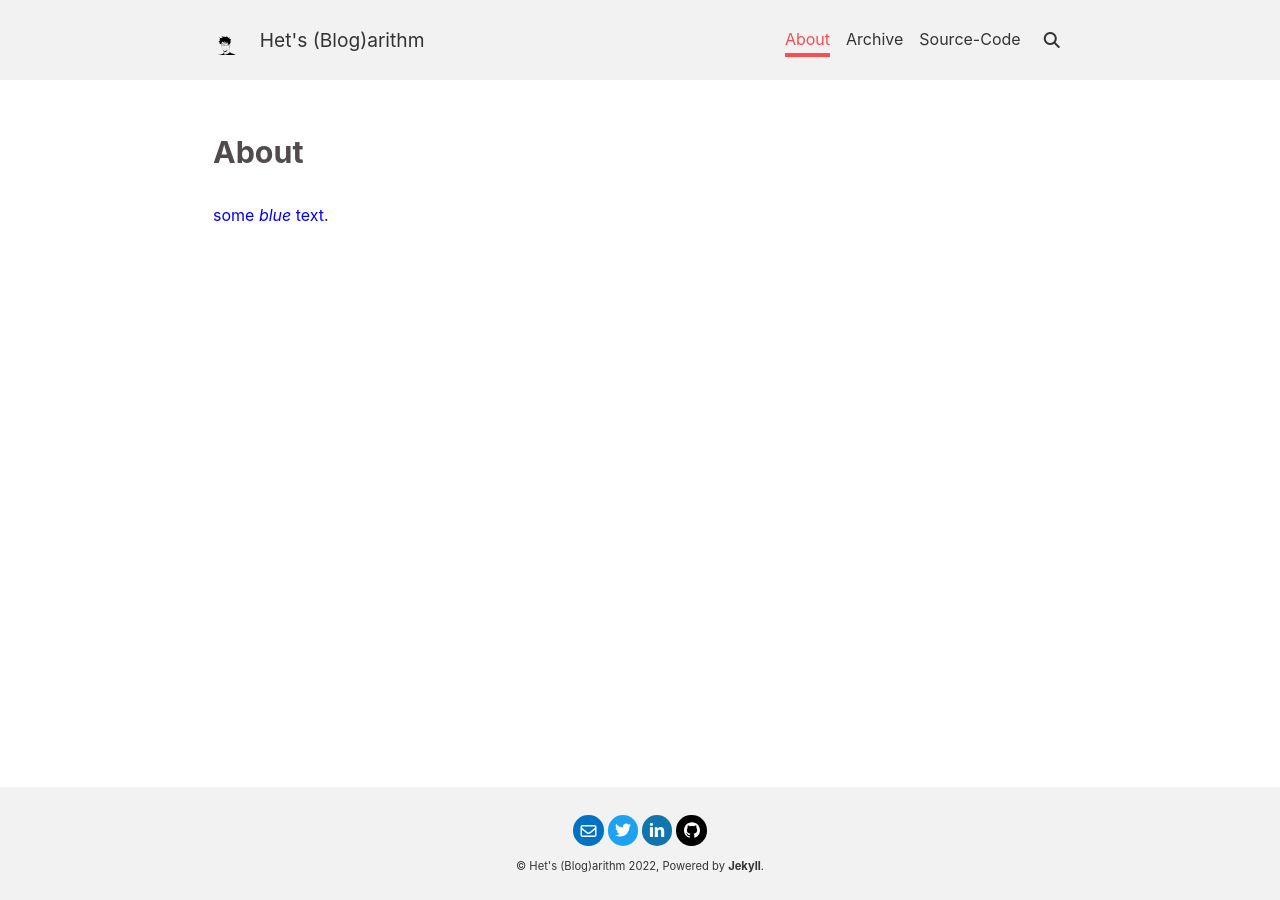
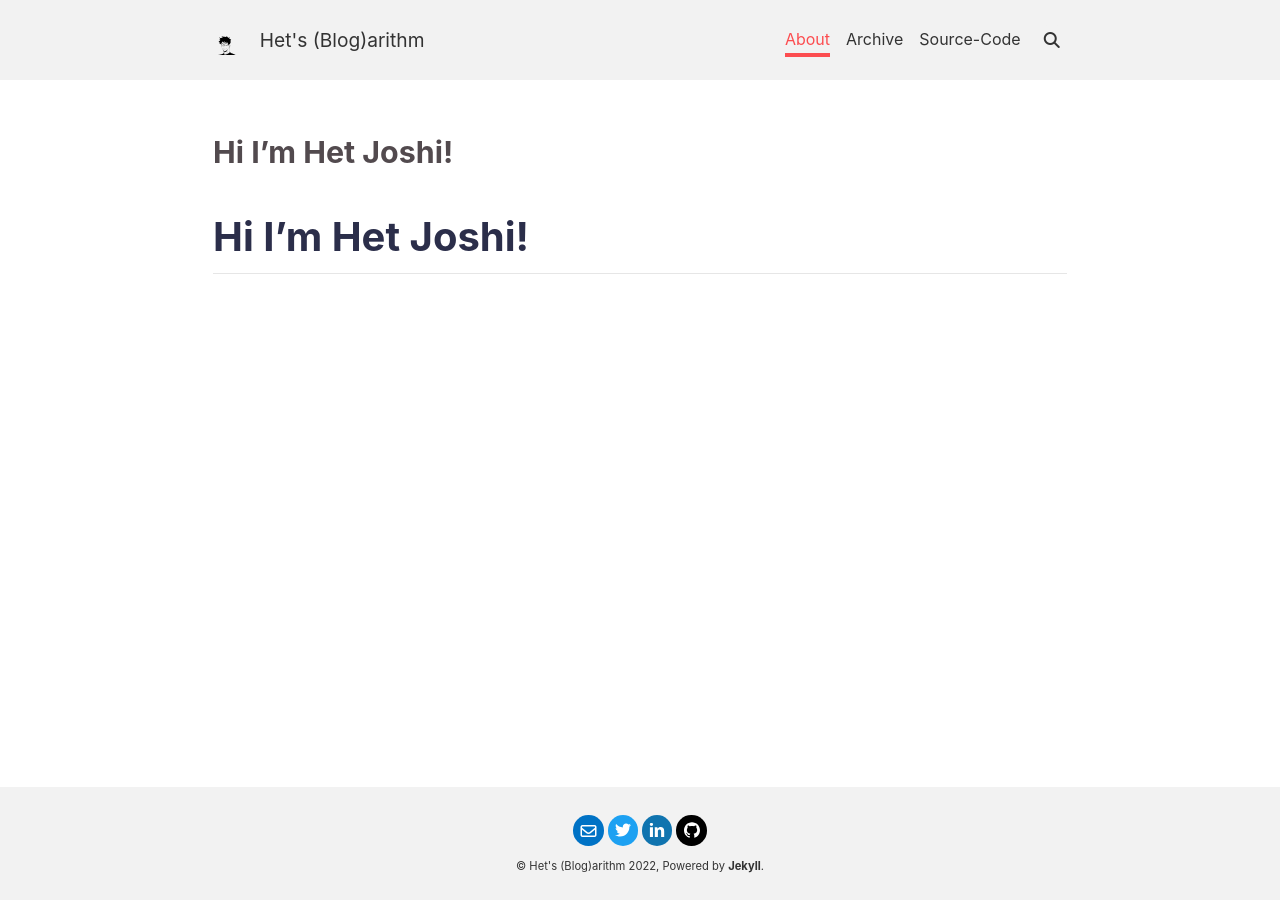
Before and after one commit to Het-Joshi/blog, a Jekyll site: the page built from about.md, in a window 1280 px wide. Built offline with Jekyll 4.4.1, drawn with Linux system fonts in a browser that asks for light colours; nearby versions of some CDN libraries; our own code applies the rules of GitHub Pages for plain Markdown files.

Commit message:
Update about.md

```diff
--- a/about.md
+++ b/about.md
@@ -26,4 +26,4 @@ titles:
 key: page-about
 ---
 
-<span style="color:blue">some *blue* text</span>.
+# <span style="color:#2B2E4A">Hi I'm Het Joshi!</span>
```
